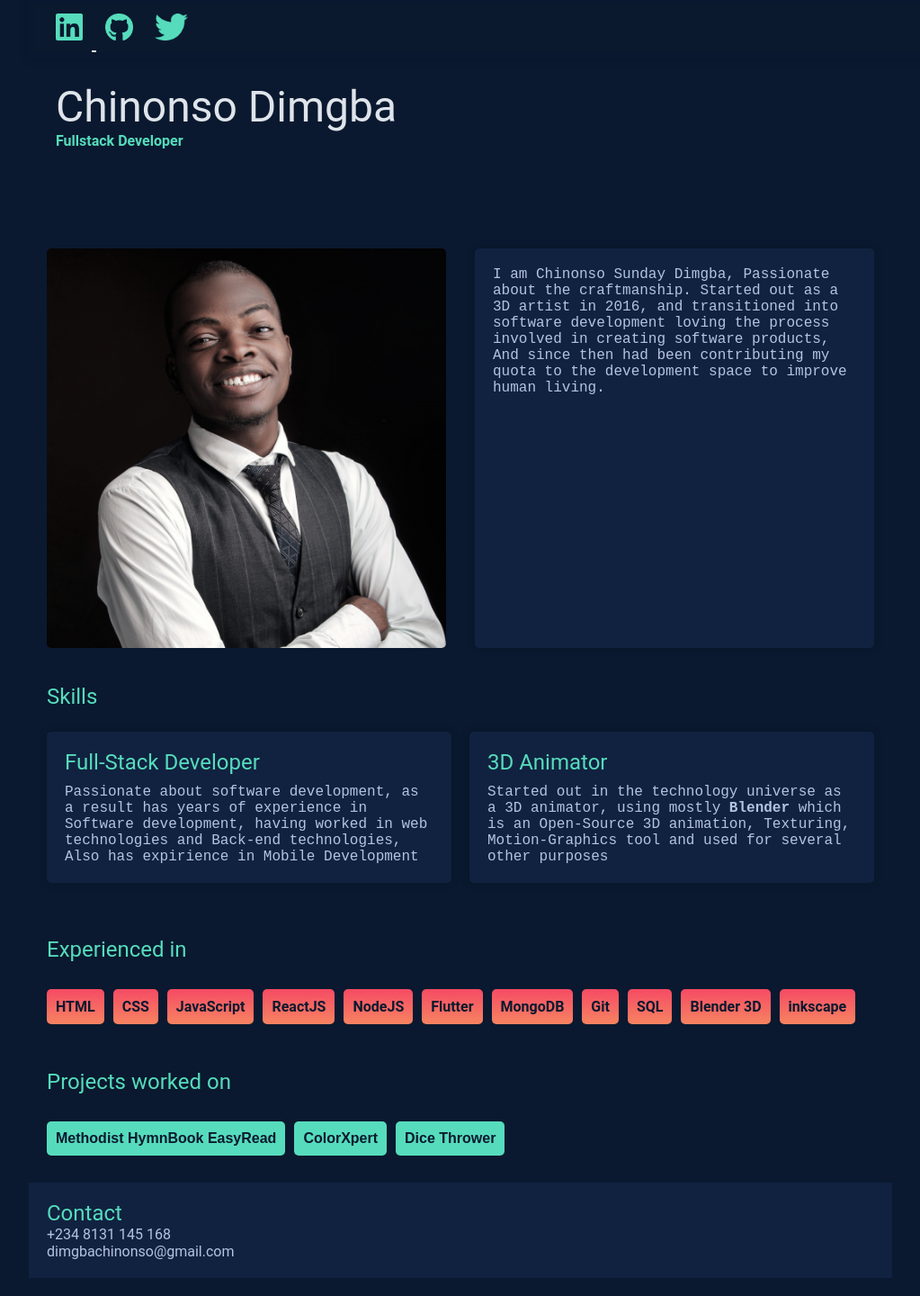
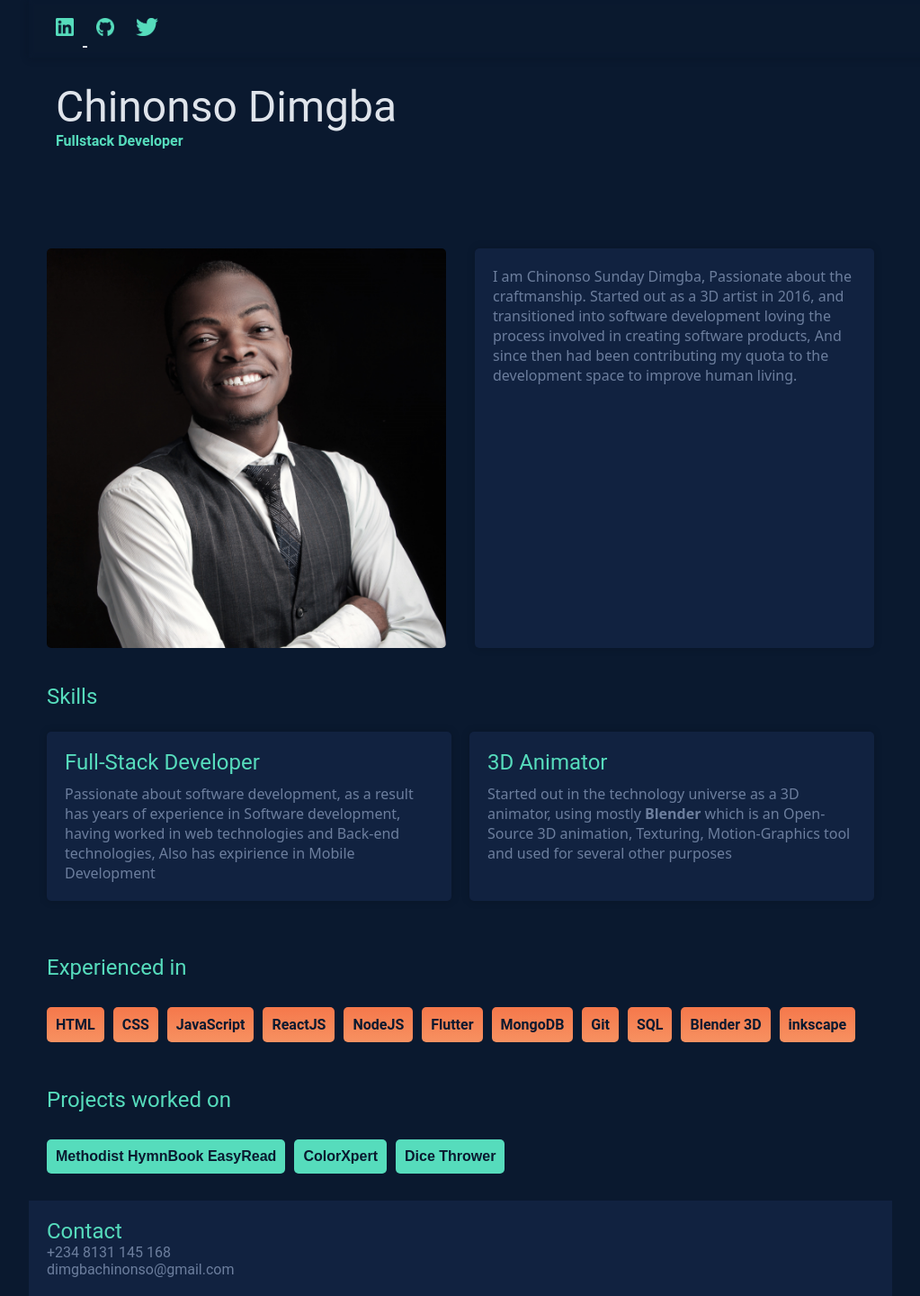
Before and after one commit to lordcsd/portFolioWebSite, a PHP site: page / in a window 1280 px wide. Shown: the whole page at 90% size, without its empty margins (128-1151 px from the left). Run offline with PHP 8.4, Linux system fonts and the light colour scheme.

Commit message:
color changes

```diff
--- a/style.css
+++ b/style.css
@@ -1,9 +1,9 @@
 :root {
   --darkBG: #0a192f;
   --lightBG: #112240;
-  --blueLight: #b1c4e1;
+  --blueLight: #6c7e9d;
   --greenLight: #56dcbc;
-  --yellow: linear-gradient(#f54b64, #f78361);
+  --yellow: linear-gradient(#f5784b, #f79161);
   --white: #dfe4eb;
   --shadow: 0 0 10px rgba(0, 0, 0, 0.172);
 }
@@ -30,7 +30,7 @@ body {
   z-index: -3;
 }
 
-.top #gotoHeader{
+.top #gotoHeader {
   padding: 20px;
 }
 
@@ -39,7 +39,7 @@ body {
   padding: 0 20px;
 }
 
-.topOthers img{
+.topOthers img {
   padding: 10px;
 }
 
@@ -57,7 +57,7 @@ body {
 }
 
 .top img {
-  height: 30px;
+  height: 1em;
 }
 
 #header {
@@ -105,7 +105,7 @@ h1 {
   background-color: var(--lightBG);
   border-radius: 5px;
   padding: 20px;
-  font-family: "Courier New", Courier, monospace;
+  font-family: "Noto Sans", sans-serif;
   font-weight: lighter;
   box-shadow: var(--shadow);
 }
@@ -130,7 +130,7 @@ h1 {
 }
 
 .someCard p {
-  font-family: "Courier New", Courier, monospace;
+  font-family: "Noto Sans", sans-serif;
   font-weight: lighter;
 }
 
```
